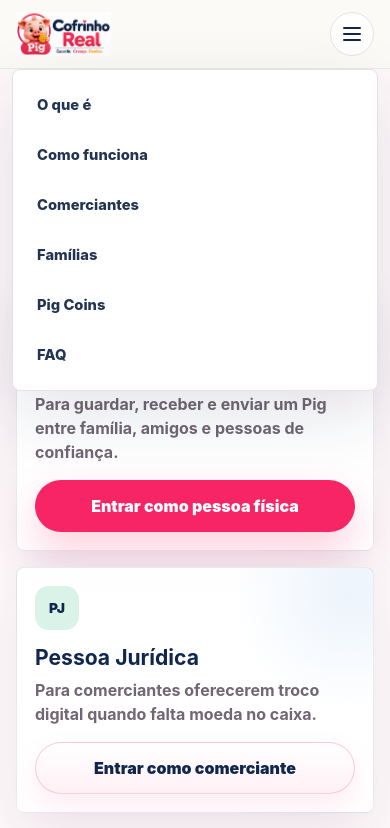
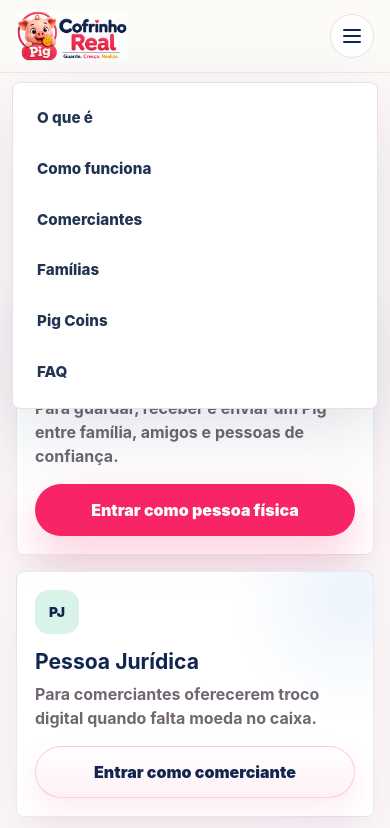
Before and after one commit to alamomalarocha/cofrinhoreal.com.br, a plain HTML site: page index.html in a window 390 px wide. Both pictures are taken after a click on the button "Abrir menu". Shown: the top 828 px of the page. Drawn offline with Linux system fonts and the light colour scheme.

Commit message:
Refine header logo and navigation spacing

```diff
--- a/index.html
+++ b/index.html
@@ -32,7 +32,7 @@
     <meta name="twitter:image" content="https://cofrinhoreal.com.br/assets/brand/cofrinho-real-pig-logo-principal.png" />
     <link rel="icon" href="assets/favicon.svg" type="image/svg+xml" />
     <link rel="manifest" href="site.webmanifest" />
-    <link rel="stylesheet" href="styles.css?v=18" />
+    <link rel="stylesheet" href="styles.css?v=19" />
   </head>
   <body>
     <header class="site-header">
@@ -561,6 +561,6 @@
       </nav>
     </footer>
 
-    <script src="script.js?v=18"></script>
+    <script src="script.js?v=19"></script>
   </body>
 </html>
--- a/styles.css
+++ b/styles.css
@@ -60,11 +60,11 @@ button {
 .site-header-inner {
   width: min(1180px, calc(100% - 40px));
   margin: 0 auto;
-  display: grid;
-  grid-template-columns: auto 1fr;
+  display: flex;
   align-items: center;
-  gap: clamp(20px, 3vw, 40px);
-  padding: 12px 0;
+  justify-content: space-between;
+  gap: clamp(28px, 4vw, 56px);
+  padding: 10px 0;
 }
 
 .brand {
@@ -77,8 +77,8 @@ button {
 .header-logo {
   display: block;
   width: auto;
-  height: clamp(44px, 5vw, 58px);
-  max-width: clamp(118px, 18vw, 170px);
+  height: clamp(64px, 6.4vw, 78px);
+  max-width: clamp(190px, 25vw, 270px);
   object-fit: contain;
 }
 
@@ -95,12 +95,11 @@ button {
 }
 
 .nav-links {
-  justify-self: end;
   display: flex;
   align-items: center;
-  gap: clamp(10px, 1.35vw, 18px);
+  gap: clamp(18px, 2.1vw, 26px);
   color: #213452;
-  font-size: 0.92rem;
+  font-size: clamp(0.95rem, 1.25vw, 1rem);
   font-weight: 800;
 }
 
@@ -2026,8 +2025,13 @@ h3 {
 
 @media (max-width: 980px) {
   .site-header-inner {
-    grid-template-columns: auto auto;
     width: min(1180px, calc(100% - 32px));
+    gap: 18px;
+  }
+
+  .header-logo {
+    height: 60px;
+    max-width: 220px;
   }
 
   .menu-button {
@@ -2036,7 +2040,7 @@ h3 {
 
   .nav-links {
     position: fixed;
-    top: 69px;
+    top: 82px;
     left: 50%;
     width: min(1180px, calc(100% - 24px));
     display: none;
@@ -2126,8 +2130,9 @@ h3 {
     width: min(100% - 32px, 1180px);
   }
 
-  .brand-name {
-    font-size: 1.08rem;
+  .header-logo {
+    height: 52px;
+    max-width: 172px;
   }
 
   .hero {
```
